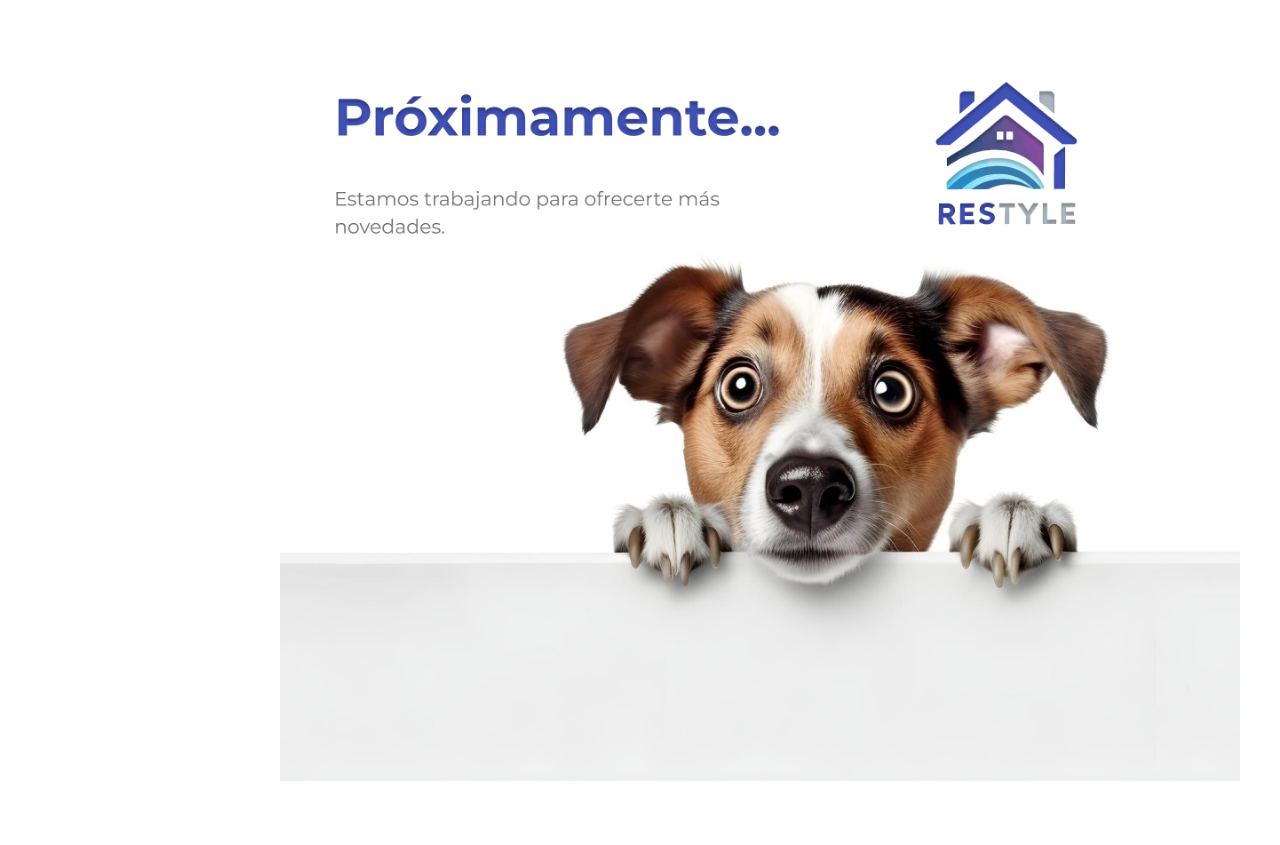
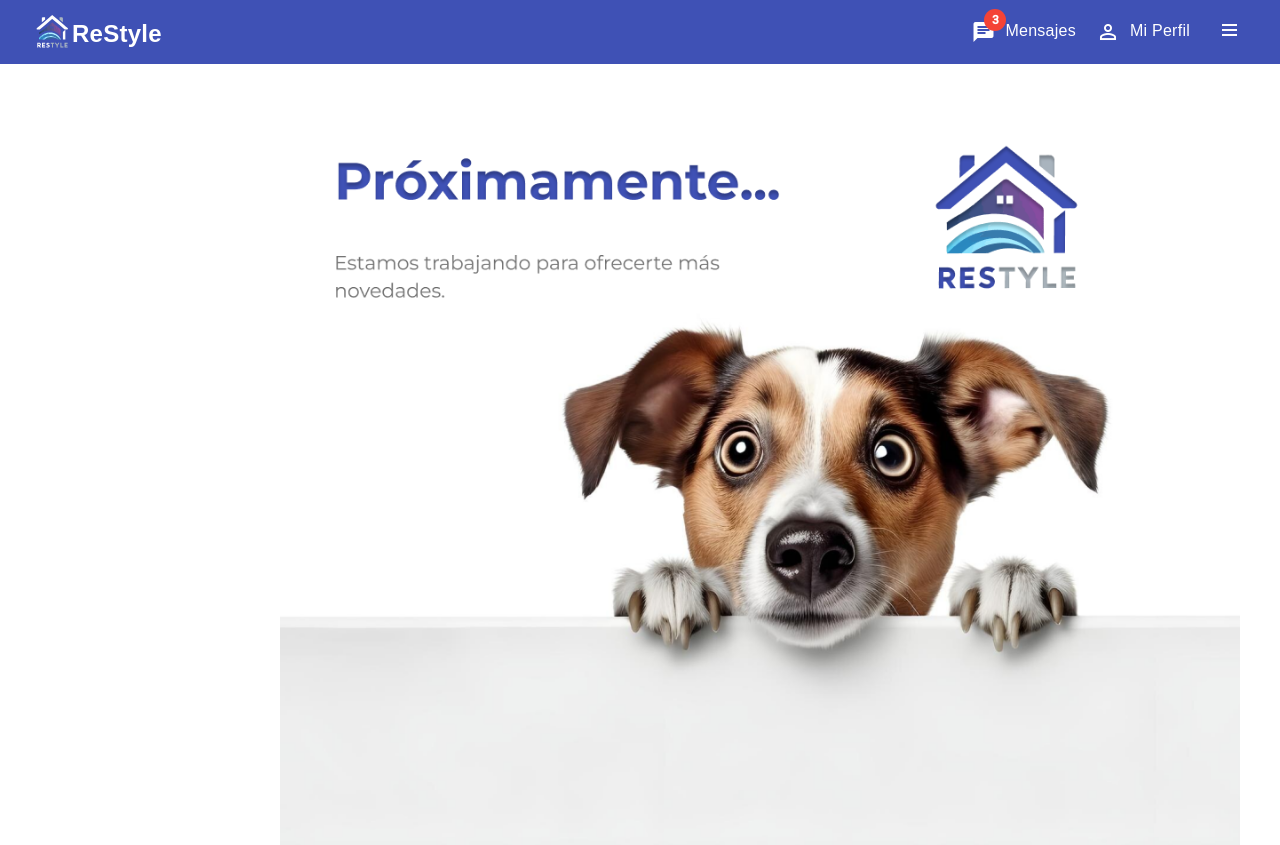
Before and after one commit to daniel-vl7/ReStyle-Frontend, an Angular app: page /coming-soon in a window 1280 px wide. Before the commit the page ends 800 px from the top, so only its background shows below. Built offline with nearby package versions, Linux system fonts and the light colour scheme.

Commit message:
feat(profiles): Add public components in coming-soon component

```diff
--- a/src/app/public/pages/coming-soon/coming-soon.component.html
+++ b/src/app/public/pages/coming-soon/coming-soon.component.html
@@ -1,3 +1,5 @@
+<app-toolbar></app-toolbar>
+<app-sidebar></app-sidebar>
 <div class="image-container">
   <img src="/assets/images/coming-soon.png" alt="coming soon image"/>
 </div>
```
Also changed, not shown: src/app/public/pages/coming-soon/coming-soon.component.ts (+6 -1 lines).
